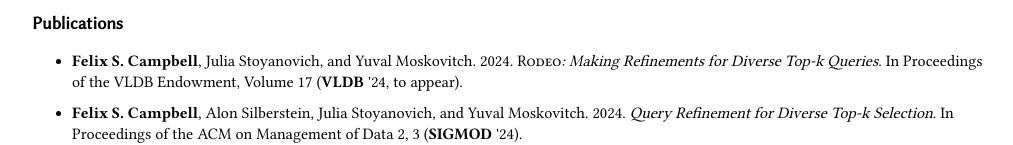
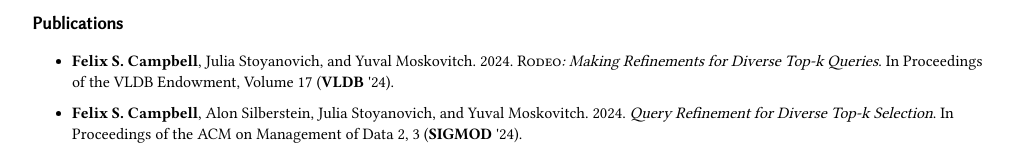
Before and after one commit to fsalc/fsalc.github.io, a plain HTML site: page index.html in a window 1280 px wide. Shown: the part 553-698 px from the top of the page, without its empty margins (32-1045 px from the left). Drawn offline with Linux system fonts and the light colour scheme.

Commit message:
Update index.html

```diff
--- a/index.html
+++ b/index.html
@@ -38,7 +38,7 @@
             <section>
                 <h2>Publications</h2>
                 <ul>
-                    <li><strong>Felix S. Campbell</strong>, Julia Stoyanovich, and Yuval Moskovitch. 2024. <em><span class="sc">Rodeo</span>: Making Refinements for Diverse Top-k Queries</em>. In Proceedings of the VLDB Endowment, Volume 17 (<strong>VLDB</strong> '24, to appear).</li>
+                    <li><strong>Felix S. Campbell</strong>, Julia Stoyanovich, and Yuval Moskovitch. 2024. <em><span class="sc">Rodeo</span>: Making Refinements for Diverse Top-k Queries</em>. In Proceedings of the VLDB Endowment, Volume 17 (<strong>VLDB</strong> '24).</li>
                     <li><strong>Felix S. Campbell</strong>, Alon Silberstein, Julia Stoyanovich, and Yuval Moskovitch. 2024. <em>Query Refinement for Diverse Top-k Selection</em>. In Proceedings of the ACM on Management of Data 2, 3 (<strong>SIGMOD</strong> '24).</li>
                     <li><strong>Felix S. Campbell</strong>, Bahareh Sadat Arab, and Boris Glavic. 2022. <em>Efficient Answering of Historical What-if Queries</em>. In Proceedings of the 2022 International Conference on Management of Data (<strong>SIGMOD</strong> '22).</li>
                 </ul>
```
